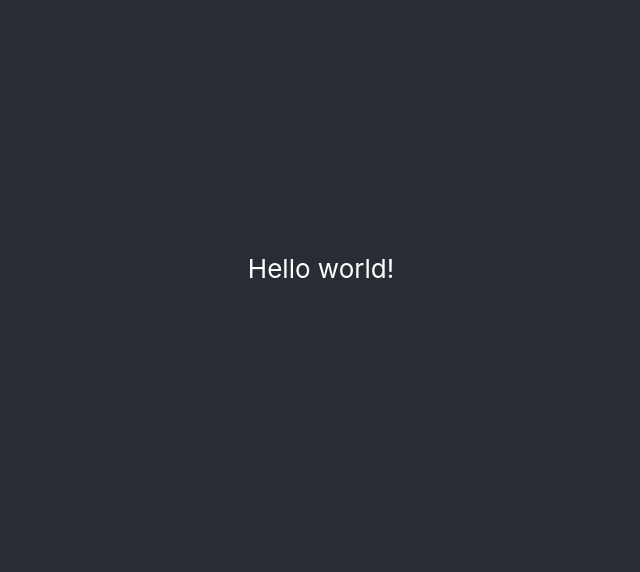
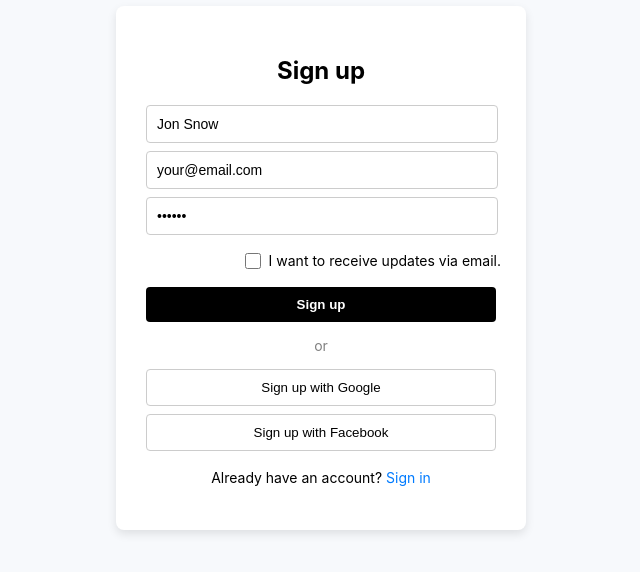
Before and after one commit to suraj-jadhav07/hackathon-chatbot-ui, a React (Create React App) app: page /signup in a window 1280 px wide. Shown: the part 132-704 px from the top of the page, without its empty margins (319-959 px from the left). Built offline with nearby package versions, Linux system fonts and the light colour scheme.

Commit message:
Signup page

```diff
--- a/package.json
+++ b/package.json
@@ -8,9 +8,11 @@
     "@fontsource/roboto": "^5.1.1",
     "@mui/icons-material": "^6.4.2",
     "@mui/material": "^6.4.2",
+    "@toolpad/core": "^0.12.0",
     "cra-template": "1.2.0",
     "react": "^19.0.0",
     "react-dom": "^19.0.0",
+    "react-router-dom": "^7.1.3",
     "react-scripts": "5.0.1"
   },
   "scripts": {
--- a/src/App.js
+++ b/src/App.js
@@ -1,12 +1,21 @@
 import './App.css';
+import { BrowserRouter as Router, Routes, Route } from "react-router-dom";
+import SignUp from "./components/SignUp";
+import Login from "./components/Login";
 
 function App() {
   return (
-    <div className="App">
-      <header className="App-header">
-        Hello world!
-      </header>
-    </div>
+    // <div className="App">
+    //   <header className="App-header">
+    //     Hello world!
+    //   </header>
+    // </div>
+    <Router>
+      <Routes>
+        <Route path="/" element={<Login />} />
+        <Route path="/signup" element={<SignUp />} />
+      </Routes>
+    </Router>
   );
 }
 
--- /dev/null
+++ b/src/components/SignUp.js
@@ -0,0 +1,27 @@
+import React from "react";
+import "../styles/SignUp.css";
+
+const Signup = () => {
+  return (
+    <div className="signup-container">
+      <div className="signup-box">
+        <h2>Sign up</h2>
+        <form className="signup-form">
+            <input type="text" placeholder="Full name" defaultValue="Jon Snow" />
+            <input type="email" placeholder="Email" defaultValue="your@email.com" />
+            <input type="password" placeholder="Password" defaultValue="••••••" />
+            <label className="checkbox-container">
+            <input type="checkbox" /> I want to receive updates via email.
+            </label>
+        </form>
+        <button className="signup-button">Sign up</button>
+        <div className="divider">or</div>
+        <button className="google-button">Sign up with Google</button>
+        <button className="facebook-button">Sign up with Facebook</button>
+        <p className="signin-text">Already have an account? <a href="#">Sign in</a></p>
+      </div>
+    </div>
+  );
+};
+
+export default Signup;
--- /dev/null
+++ b/src/styles/SignUp.css
@@ -0,0 +1,99 @@
+.signup-container {
+    display: flex;
+    justify-content: center;
+    align-items: center;
+    height: 100vh;
+    background-color: #f7f9fc;
+  }
+
+  .signup-form {
+
+  }
+
+  .signup-box {
+    background: white;
+    padding: 30px;
+    border-radius: 8px;
+    box-shadow: 0px 4px 10px rgba(0, 0, 0, 0.1);
+    width: 350px;
+    text-align: center;
+  }
+
+  h2 {
+    margin-bottom: 20px;
+  }
+
+  input {
+    width: calc(100% - 20px); /* Adjusted width to align properly */
+    padding: 10px;
+    margin: 8px 0;
+    border: 1px solid #ccc;
+    border-radius: 4px;
+    font-size: 14px;
+    display: block;
+    margin-left: auto;
+    margin-right: auto;
+  }
+
+  .checkbox-container {
+    display: flex;
+    align-items: center;
+    justify-content: left; /* Aligns checkbox and text to the left */
+    font-size: 14px;
+    margin: 10px 0;
+    width: 100%; /* Ensures it spans the full width of the form */
+    padding-left: 5px; /* Slight padding for better alignment */
+  }
+
+
+  .checkbox-container input {
+    margin-right: 8px;
+    width: 16px;
+    height: 16px;
+  }
+
+  .signup-button {
+    width: 100%;
+    padding: 10px;
+    background: black;
+    color: white;
+    font-weight: bold;
+    border: none;
+    border-radius: 4px;
+    cursor: pointer;
+  }
+
+  .signup-button:hover {
+    background: #333;
+  }
+
+  .divider {
+    margin: 15px 0;
+    font-size: 14px;
+    color: gray;
+  }
+
+  .google-button,
+  .facebook-button {
+    width: 100%;
+    padding: 10px;
+    border: 1px solid #ccc;
+    border-radius: 4px;
+    cursor: pointer;
+    margin-bottom: 8px;
+    background: white;
+  }
+
+  .signin-text {
+    font-size: 14px;
+    margin-top: 10px;
+  }
+
+  .signin-text a {
+    color: #007bff;
+    text-decoration: none;
+  }
+
+  .signin-text a:hover {
+    text-decoration: underline;
+  }
```
Also changed, not shown: src/components/Login.js (added), src/styles/Login.css (added).
